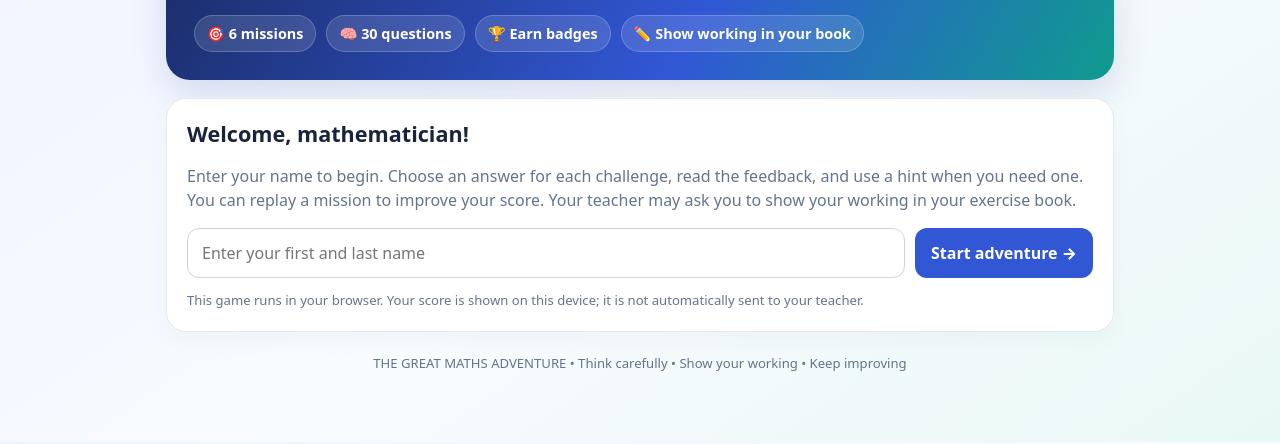
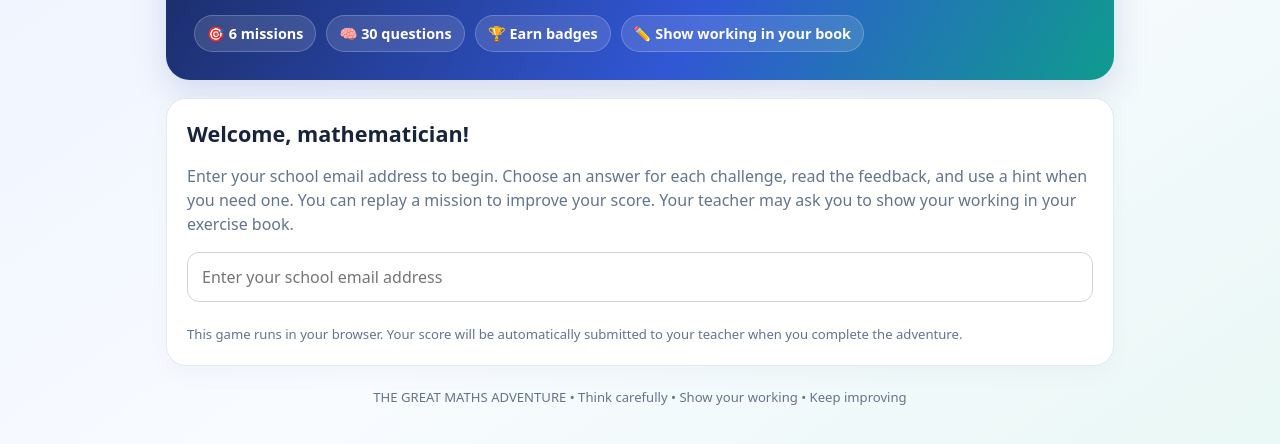
Before and after one commit to joshuayeboah-maths/year7-maths-adventure, a plain HTML site: page index.html in a window 1280 px wide. Shown: the part 254-698 px from the top of the page. Drawn offline with Linux system fonts and the light colour scheme.

Commit message:
Update index.html

```diff
--- a/index.html
+++ b/index.html
@@ -30,9 +30,9 @@ button{font:inherit;cursor:pointer;border:0;border-radius:12px;padding:12px 16px
 
 <section class="panel" id="welcome">
  <h2>Welcome, mathematician!</h2>
- <p class="muted">Enter your name to begin. Choose an answer for each challenge, read the feedback, and use a hint when you need one. You can replay a mission to improve your score. Your teacher may ask you to show your working in your exercise book.</p>
- <div class="name-row"><input id="studentName" maxlength="40" placeholder="Enter your first and last name" aria-label="Student name"><button id="startBtn">Start adventure →</button></div>
- <p class="muted" style="font-size:.82rem;margin-bottom:0">This game runs in your browser. Your score is shown on this device; it is not automatically sent to your teacher.</p>
+ <p class="muted">Enter your school email address to begin. Choose an answer for each challenge, read the feedback, and use a hint when you need one. You can replay a mission to improve your score. Your teacher may ask you to show your working in your exercise book.</p>
+ <div class="name-row"><input id="studentName" type="email" maxlength="100" placeholder="Enter your school email address" aria-label="School email" required>
+ <p class="muted" style="font-size:.82rem;margin-bottom:0">This game runs in your browser. Your score will be automatically submitted to your teacher when you complete the adventure.</p>
 </section>
 
 <section class="panel hidden" id="dashboard">
```
